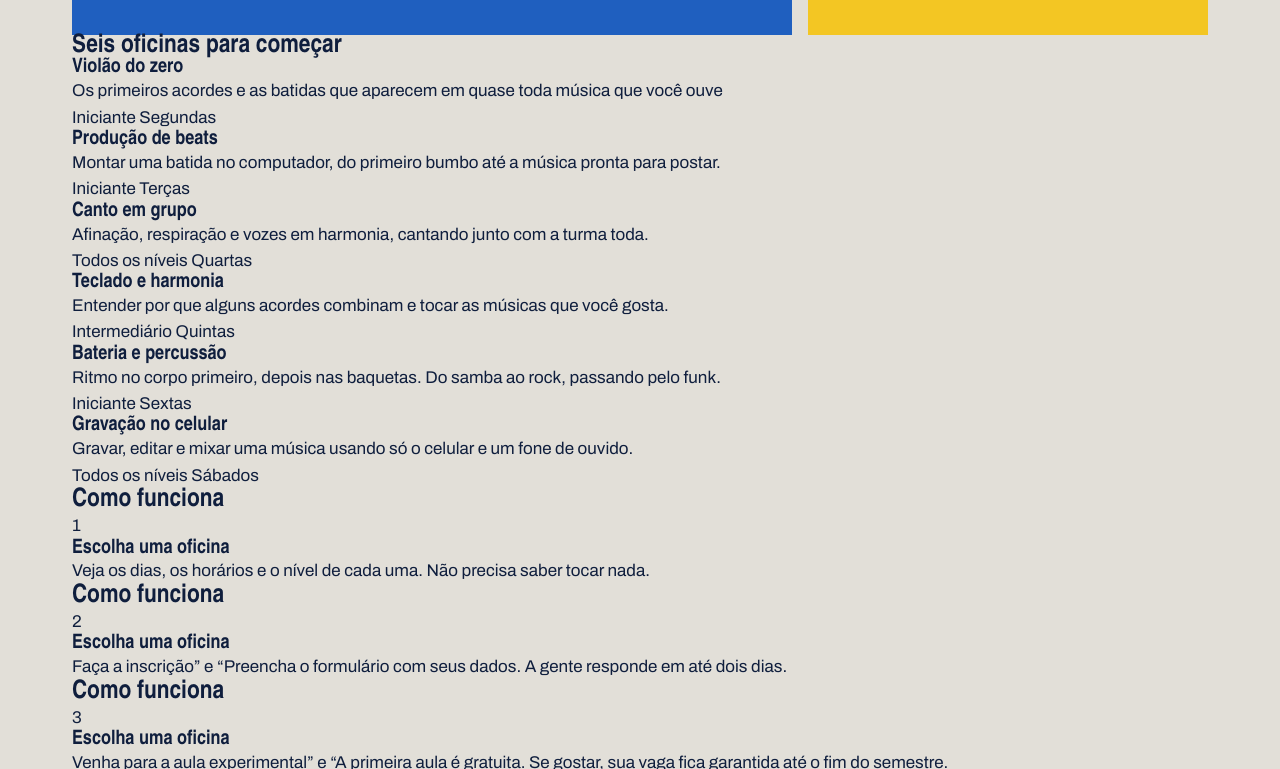
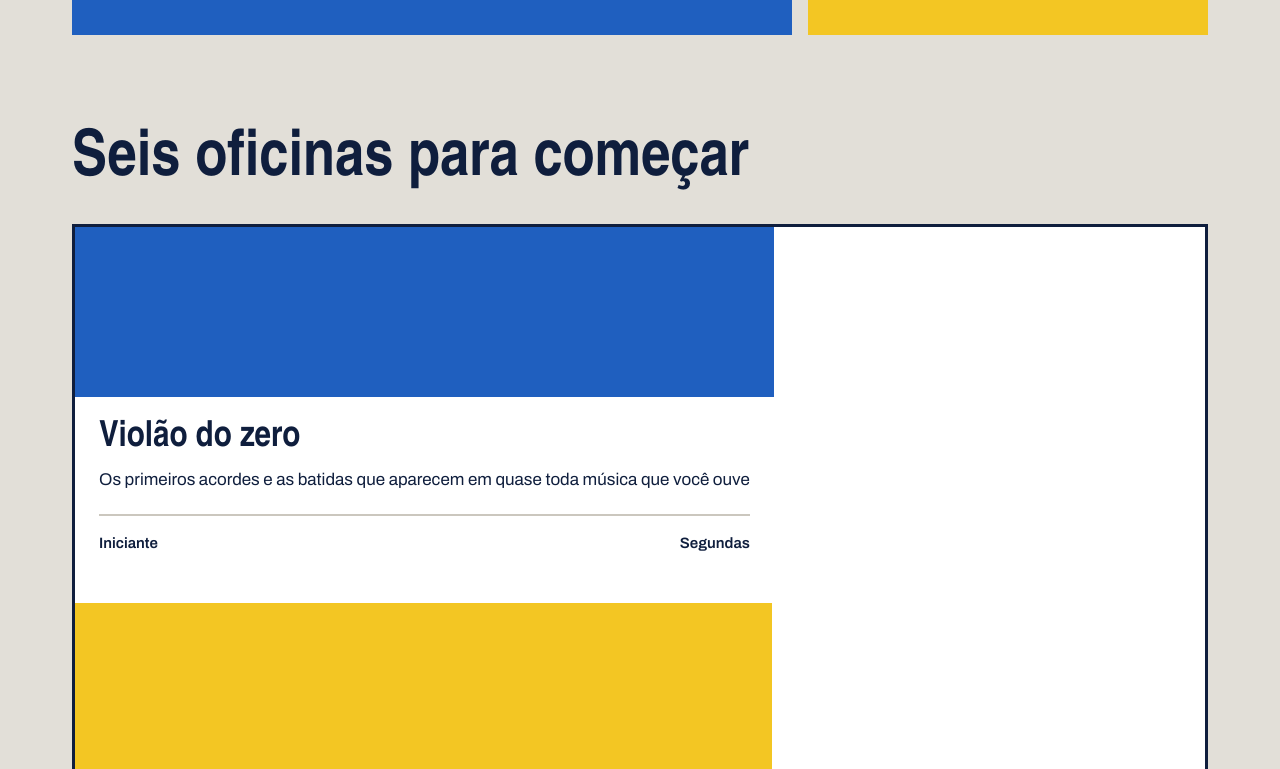
Before and after one commit to pyetrosouza1time/Laje_sonora, a plain HTML site: page index.html in a window 1280 px wide. Shown: the part 671-1440 px from the top of the page. Drawn offline with Linux system fonts and the light colour scheme; a web font is replaced by a local one.

Commit message:
Cards das oficinas

```diff
--- a/index.css
+++ b/index.css
@@ -114,3 +114,50 @@ h1, h2, h3{
     background-color: var(--caixa-dagua);
     color: var();
 }
+.secao{
+    margin-top: 96px;
+
+}
+.titulo-secao{
+    font-size: 64px;
+    margin-bottom: 32px;
+}
+.cards{
+    display: flex;
+    flex-wrap: wrap;
+    gap: 24px;
+    background-color: var(--branco);
+    border: 3px solid var(--tinta);
+    flex: 1 1 340px;
+}
+.card .foto{
+    height: 170px;
+}
+.foto{
+    background-color: var(--concreto-escuro);
+}
+.foto-azul{
+    background-color: var(--caixa-dagua);
+}
+.foto-amarela{
+    background-color: var(--fita);
+}
+.foto-tinta{
+    background-color: var(--tinta);
+}
+.card-texto{
+    padding: 24px;
+}
+.card h3{
+    font-size: 36px;
+    margin-bottom: 12px;
+}
+.card-info{
+    margin-top: 20px;
+    padding-top: 16px;
+    border-top: 2px solid var(--concreto-escuro);
+    font-weight: 600;
+    font-size: 15px          ;
+    justify-content: space-between;
+    display: flex;
+}
```
